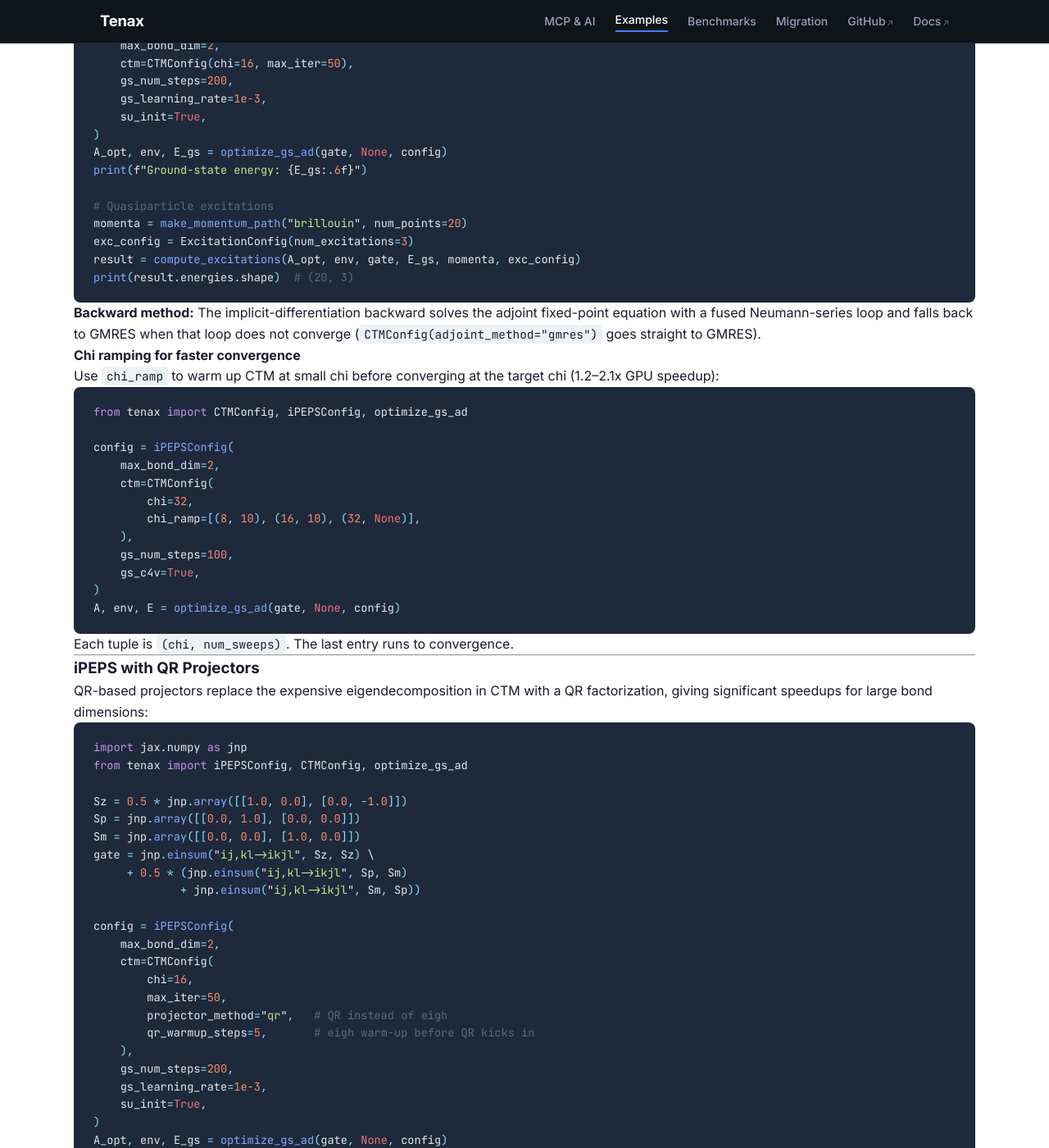
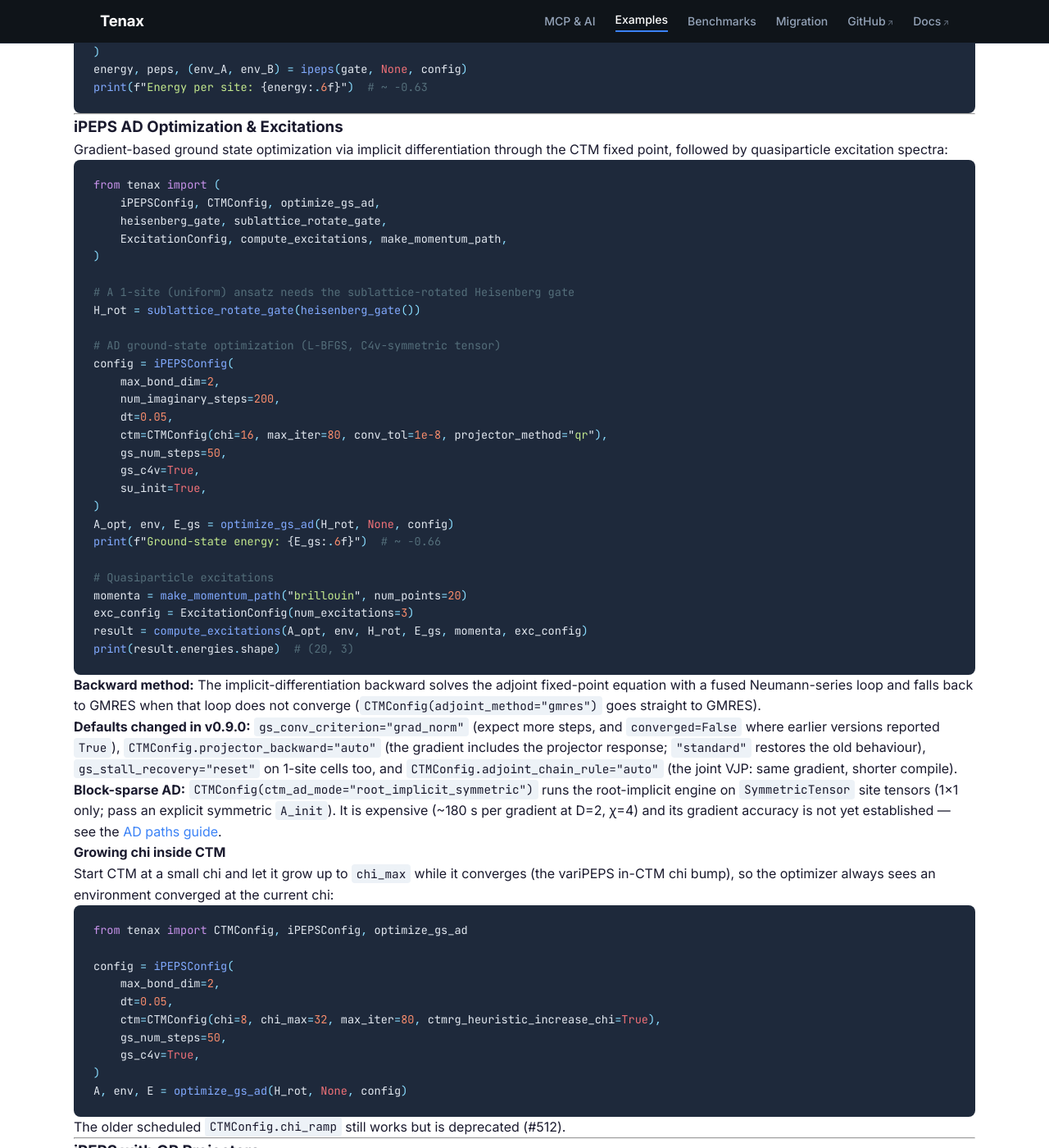
Before and after one commit to tenax-lab/tenax-lab.github.io, a Jekyll site: the page built from examples.md, in a window 1280 px wide and 1400 px high, scrolled down 3345 px. Shown: the whole window at 82% size. Built offline with Jekyll 4.4.1, drawn with Linux system fonts in a browser that asks for light colours; some of the changed text lies outside the part shown.

Commit message:
docs: update site for tenax v0.9.0 (#13)
Audit every code example against the v0.9.0 API and fix what broke:
- DMRG examples (index, examples, migration): build_random_mps is
  deprecated; use FiniteMPS.random(L=..., d=2, chi=..., key=...).
- migration: TensorIndex takes (sym, sectors, multiplicities, flow), so
  use TensorIndex.from_charges; DenseTensor.random_normal does not exist;
  transpose takes axes, not labels; TDVP/iTEBD are implemented.
- iPEPS simple update: dt=0.3 predates the #667 fix (gave -0.53); use
  dt=0.05 (~ -0.63, as in the guide).
- 1-site iPEPS-AD examples: use the sublattice-rotated gate and the
  guide's recipe (dt=0.05, max_iter=80, gs_c4v); the unrotated gate gave
  +0.50 and max_iter=50 raises CTMNotConvergedError in v0.9.0.
- split-CTMRG: optimize_gs_ad returns a DenseTensor; ctm_split takes
  raw arrays (.todense()); note the split CTM is dense-only.
- chi_ramp is deprecated (#512) and failed to converge; show in-CTM chi
  growth (ctmrg_heuristic_increase_chi) instead.
- gs_optimizer default is "lbfgs"; fix TOC anchor; drop the missing
  heisenberg_tdvp.py script row; benchmark CLI sizes/algorithms.

Add v0.9.0 features briefly: GILT / Gilt-TNR example and card, BP bond
gauge, polar GPU SVD, changed iPEPS-AD defaults, the
root_implicit_symmetric engine (with its caveats), and a correctness-
release note linking the changelog.


Claude-Session: https://claude.ai/code/session_01QJU38nnL8t1KQvWs6VTTVg

Co-authored-by: Claude Opus 5.5 <noreply@anthropic.com>

````diff
--- a/examples.md
+++ b/examples.md
@@ -20,10 +20,11 @@ title: Code Examples
 - [iDMRG](#idmrg)
 - [Infinite Cylinder iDMRG](#infinite-cylinder-idmrg)
 - [TRG — 2D Ising Model](#trg--2d-ising-model)
+- [Gilt-TNR](#gilt-tnr)
 - [iPEPS Simple Update](#ipeps-simple-update)
 - [iPEPS AD Optimization & Excitations](#ipeps-ad-optimization--excitations)
 - [iPEPS with QR Projectors](#ipeps-with-qr-projectors)
-- [iPEPS 2-Site AD Optimization](#ipeps-2-site-ad-optimization)
+- [iPEPS 2-Site Shared-Tensor C4v AD](#ipeps-2-site-shared-tensor-c4v-ad)
 - [iPEPS with L-BFGS Optimizer](#ipeps-with-l-bfgs-optimizer)
 - [Split-CTMRG](#split-ctmrg)
 - [AutoMPO](#autompo)
@@ -51,7 +53,7 @@ for i in range(L - 1):
     auto += (0.5, "Sm", i, "Sp", i + 1)
 
 mpo = auto.to_mpo()
-mps = build_random_mps(L, bond_dim=4)
+mps = FiniteMPS.random(L=L, d=2, chi=4, key=jax.random.PRNGKey(0))
 result = dmrg(mpo, mps, DMRGConfig(max_bond_dim=100, num_sweeps=10))
 print(f"Ground state energy: {result.energy:.8f}")
 ```
@@ -82,7 +85,7 @@ for x in range(Lx):
             auto += (0.5, "Sm", i, "Sp", j)
 
 mpo = auto.to_mpo(compress=True)
-mps = build_random_mps(N, physical_dim=2, bond_dim=16)
+mps = FiniteMPS.random(L=N, d=2, chi=16, key=jax.random.PRNGKey(0))
 config = DMRGConfig(max_bond_dim=100, num_sweeps=10, verbose=True)
 result = dmrg(mpo, mps, config)
 print(f"E/N = {result.energy / N:.8f}")
@@ -141,6 +144,31 @@ print(f"TRG:   {f_trg:.8f}")
 print(f"Exact: {f_exact:.8f}")
 ```
 
+`ising_free_energy_exact` returns the free energy per site $f = -\ln Z / (N\beta)$, so compare it with `-log_z_per_n / beta`.
+
+---
+
+### Gilt-TNR
+
+GILT (graph-independent local truncation) removes corner-double-line entanglement before every TRG step; `gilt_tnr` is a drop-in counterpart of `trg` (and `gilt_hotrg` of `hotrg`):
+
+```python
+from tenax import (
+    GiltConfig, GiltTNRConfig, TRGConfig, gilt_tnr, trg,
+    compute_ising_tensor, ising_free_energy_exact,
+)
+
+beta_c = 0.44068679350977147  # Onsager critical point
+T = compute_ising_tensor(beta_c)
+
+log_z_gilt = gilt_tnr(T, GiltTNRConfig(max_bond_dim=8, num_steps=20,
+                                       gilt=GiltConfig(gilt_eps=1e-6)))
+log_z_trg = trg(T, TRGConfig(max_bond_dim=8, num_steps=20))
+f_exact = ising_free_energy_exact(beta_c)
+print(f"Gilt-TNR error: {abs(-log_z_gilt / beta_c - f_exact):.1e}")  # ~1e-4
+print(f"TRG error:      {abs(-log_z_trg / beta_c - f_exact):.1e}")   # ~5e-3
+```
+
 ---
 
 ### iPEPS Simple Update
@@ -161,12 +189,12 @@ gate = jnp.einsum("ij,kl->ikjl", Sz, Sz) \
 config = iPEPSConfig(
     max_bond_dim=2,
     num_imaginary_steps=200,
-    dt=0.3,
+    dt=0.05,
     ctm=CTMConfig(chi=10, max_iter=40),
     unit_cell="2site",
 )
 energy, peps, (env_A, env_B) = ipeps(gate, None, config)
-print(f"Energy per site: {energy:.6f}")  # ~ -0.65
+print(f"Energy per site: {energy:.6f}")  # ~ -0.63
 ```
 
 ---
@@ -176,34 +204,32 @@ print(f"Energy per site: {energy:.6f}")  # ~ -0.65
 Gradient-based ground state optimization via implicit differentiation through the CTM fixed point, followed by quasiparticle excitation spectra:
 
 ```python
-import jax.numpy as jnp
 from tenax import (
     iPEPSConfig, CTMConfig, optimize_gs_ad,
+    heisenberg_gate, sublattice_rotate_gate,
     ExcitationConfig, compute_excitations, make_momentum_path,
 )
 
-Sz = 0.5 * jnp.array([[1.0, 0.0], [0.0, -1.0]])
-Sp = jnp.array([[0.0, 1.0], [0.0, 0.0]])
-Sm = jnp.array([[0.0, 0.0], [1.0, 0.0]])
-gate = jnp.einsum("ij,kl->ikjl", Sz, Sz) \
-     + 0.5 * (jnp.einsum("ij,kl->ikjl", Sp, Sm)
-             + jnp.einsum("ij,kl->ikjl", Sm, Sp))
+# A 1-site (uniform) ansatz needs the sublattice-rotated Heisenberg gate
+H_rot = sublattice_rotate_gate(heisenberg_gate())
 
-# AD ground-state optimization
+# AD ground-state optimization (L-BFGS, C4v-symmetric tensor)
 config = iPEPSConfig(
     max_bond_dim=2,
-    ctm=CTMConfig(chi=16, max_iter=50),
-    gs_num_steps=200,
-    gs_learning_rate=1e-3,
+    num_imaginary_steps=200,
+    dt=0.05,
+    ctm=CTMConfig(chi=16, max_iter=80, conv_tol=1e-8, projector_method="qr"),
+    gs_num_steps=50,
+    gs_c4v=True,
     su_init=True,
 )
-A_opt, env, E_gs = optimize_gs_ad(gate, None, config)
-print(f"Ground-state energy: {E_gs:.6f}")
+A_opt, env, E_gs = optimize_gs_ad(H_rot, None, config)
+print(f"Ground-state energy: {E_gs:.6f}")  # ~ -0.66
 
 # Quasiparticle excitations
 momenta = make_momentum_path("brillouin", num_points=20)
 exc_config = ExcitationConfig(num_excitations=3)
-result = compute_excitations(A_opt, env, gate, E_gs, momenta, exc_config)
+result = compute_excitations(A_opt, env, H_rot, E_gs, momenta, exc_config)
 print(result.energies.shape)  # (20, 3)
 ```
 
@@ -212,57 +238,66 @@ print(result.energies.shape)  # (20, 3)
 > back to GMRES when that loop does not converge (`CTMConfig(adjoint_method="gmres")`
 > goes straight to GMRES).
 
-#### Chi ramping for faster convergence
+> **Defaults changed in v0.9.0:** `gs_conv_criterion="grad_norm"` (expect more
+> steps, and `converged=False` where earlier versions reported `True`),
+> `CTMConfig.projector_backward="auto"` (the gradient includes the projector
+> response; `"standard"` restores the old behaviour), `gs_stall_recovery="reset"`
+> on 1-site cells too, and `CTMConfig.adjoint_chain_rule="auto"` (the joint VJP:
+> same gradient, shorter compile).
 
-Use `chi_ramp` to warm up CTM at small chi before converging at the target chi (1.2--2.1x GPU speedup):
+> **Block-sparse AD:** `CTMConfig(ctm_ad_mode="root_implicit_symmetric")` runs
+> the root-implicit engine on `SymmetricTensor` site tensors (1x1 only; pass an
+> explicit symmetric `A_init`). It is expensive (~180 s per gradient at D=2,
+> χ=4) and its gradient accuracy is not yet established — see the
+> [AD paths guide](https://github.com/tenax-lab/tenax/blob/v0.9.0/docs/guide/algorithms/ipeps_ad_paths.md).
+
+#### Growing chi inside CTM
+
+Start CTM at a small chi and let it grow up to `chi_max` while it converges (the variPEPS in-CTM chi bump), so the optimizer always sees an environment converged at the current chi:
 
 ```python
 from tenax import CTMConfig, iPEPSConfig, optimize_gs_ad
 
 config = iPEPSConfig(
     max_bond_dim=2,
-    ctm=CTMConfig(
-        chi=32,
-        chi_ramp=[(8, 10), (16, 10), (32, None)],
-    ),
-    gs_num_steps=100,
+    dt=0.05,
+    ctm=CTMConfig(chi=8, chi_max=32, max_iter=80, ctmrg_heuristic_increase_chi=True),
+    gs_num_steps=50,
     gs_c4v=True,
 )
-A, env, E = optimize_gs_ad(gate, None, config)
+A, env, E = optimize_gs_ad(H_rot, None, config)
 ```
 
-Each tuple is `(chi, num_sweeps)`. The last entry runs to convergence.
+The older scheduled `CTMConfig.chi_ramp` still works but is deprecated (#512).
 
 ---
 
 ### iPEPS with QR Projectors
 
-QR-based projectors replace the expensive eigendecomposition in CTM with a QR factorization, giving significant speedups for large bond dimensions:
+QR-based projectors replace the SVD in CTM with a QR factorization, giving significant speedups for large bond dimensions:
 
 ```python
-import jax.numpy as jnp
-from tenax import iPEPSConfig, CTMConfig, optimize_gs_ad
+from tenax import (
+    iPEPSConfig, CTMConfig, optimize_gs_ad,
+    heisenberg_gate, sublattice_rotate_gate,
+)
 
-Sz = 0.5 * jnp.array([[1.0, 0.0], [0.0, -1.0]])
-Sp = jnp.array([[0.0, 1.0], [0.0, 0.0]])
-Sm = jnp.array([[0.0, 0.0], [1.0, 0.0]])
-gate = jnp.einsum("ij,kl->ikjl", Sz, Sz) \
-     + 0.5 * (jnp.einsum("ij,kl->ikjl", Sp, Sm)
-             + jnp.einsum("ij,kl->ikjl", Sm, Sp))
+H_rot = sublattice_rotate_gate(heisenberg_gate())
 
 config = iPEPSConfig(
     max_bond_dim=2,
+    dt=0.05,
     ctm=CTMConfig(
         chi=16,
-        max_iter=50,
-        projector_method="qr",   # QR instead of eigh
-        qr_warmup_steps=5,       # eigh warm-up before QR kicks in
+        max_iter=80,
+        projector_method="qr",   # QR instead of the default SVD
+        qr_warmup_steps=5,       # SVD warm-up sweeps before QR kicks in
     ),
-    gs_num_steps=200,
-    gs_learning_rate=1e-3,
+    gs_num_steps=50,
+    gs_c4v=True,
     su_init=True,
 )
-A_opt, env, E_gs = optimize_gs_ad(gate, None, config)
+A_opt, env, E_gs = optimize_gs_ad(H_rot, None, config)
 print(f"Ground-state energy: {E_gs:.6f}")
 ```
 
@@ -296,7 +331,7 @@ config = iPEPSConfig(
     gs_c4v=True,          # shared-tensor C4v parameterization
     su_init=True,
     num_imaginary_steps=100,
-    dt=0.3,
+    dt=0.05,
 )
 (A_opt, B_opt), (env_A, env_B), E_gs = optimize_gs_ad(gate, None, config)
 print(f"Ground-state energy: {E_gs:.6f}")
@@ -309,29 +344,28 @@ print(f"Ground-state energy: {E_gs:.6f}")
 L-BFGS with Armijo backtracking line search converges faster than Adam near the minimum. Each line search trial runs fresh CTM convergence:
 
 ```python
-import jax.numpy as jnp
-from tenax import iPEPSConfig, CTMConfig, optimize_gs_ad
+from tenax import (
+    iPEPSConfig, CTMConfig, optimize_gs_ad,
+    heisenberg_gate, sublattice_rotate_gate,
+)
 
-Sz = 0.5 * jnp.array([[1.0, 0.0], [0.0, -1.0]])
-Sp = jnp.array([[0.0, 1.0], [0.0, 0.0]])
-Sm = jnp.array([[0.0, 0.0], [1.0, 0.0]])
-gate = jnp.einsum("ij,kl->ikjl", Sz, Sz) \
-     + 0.5 * (jnp.einsum("ij,kl->ikjl", Sp, Sm)
-             + jnp.einsum("ij,kl->ikjl", Sm, Sp))
+H_rot = sublattice_rotate_gate(heisenberg_gate())
 
 config = iPEPSConfig(
     max_bond_dim=2,
-    ctm=CTMConfig(chi=16, max_iter=50),
-    gs_optimizer="lbfgs",          # L-BFGS with line search
+    dt=0.05,
+    ctm=CTMConfig(chi=16, max_iter=80),
+    gs_optimizer="lbfgs",          # L-BFGS with line search (the default)
     gs_num_steps=30,
     gs_line_search_max_steps=8,
+    gs_c4v=True,
     su_init=True,
 )
-A_opt, env, E_gs = optimize_gs_ad(gate, None, config)
+A_opt, env, E_gs = optimize_gs_ad(H_rot, None, config)
 print(f"Ground-state energy: {E_gs:.6f}")
 ```
 
-Available optimizers: `"adam"` (default, cosine lr decay), `"lbfgs"`, `"cg"`.
+Available optimizers: `"lbfgs"` (default), `"adam"` (cosine lr decay), `"cg"`.
 
 ---
 
@@ -340,37 +374,36 @@ Available optimizers: `"adam"` (default, cosine lr decay), `"lbfgs"`, `"cg"`.
 Split-CTMRG (Naumann, Weerda, Eisert, Rizzi & Schmoll, [arXiv:2502.10298](https://arxiv.org/abs/2502.10298)) keeps ket and bra layers separate in CTM edge tensors, reducing projector cost from $O(\chi^3 D^6)$ to $O(\chi^3 D^3)$:
 
 ```python
-import jax.numpy as jnp
 from tenax import (
     iPEPSConfig, CTMConfig, optimize_gs_ad,
+    heisenberg_gate, sublattice_rotate_gate,
     ctm_split, compute_energy_split_ctm,
 )
 
-Sz = 0.5 * jnp.array([[1.0, 0.0], [0.0, -1.0]])
-Sp = jnp.array([[0.0, 1.0], [0.0, 0.0]])
-Sm = jnp.array([[0.0, 0.0], [1.0, 0.0]])
-gate = jnp.einsum("ij,kl->ikjl", Sz, Sz) \
-     + 0.5 * (jnp.einsum("ij,kl->ikjl", Sp, Sm)
-             + jnp.einsum("ij,kl->ikjl", Sm, Sp))
+H_rot = sublattice_rotate_gate(heisenberg_gate())
 
 # First optimize with standard CTM
 config = iPEPSConfig(
     max_bond_dim=2,
-    ctm=CTMConfig(chi=16, max_iter=50),
-    gs_num_steps=200,
-    gs_learning_rate=1e-3,
+    dt=0.05,
+    ctm=CTMConfig(chi=16, max_iter=80, projector_method="qr"),
+    gs_num_steps=50,
+    gs_c4v=True,
     su_init=True,
 )
-A_opt, env, E_gs = optimize_gs_ad(gate, None, config)
+A_opt, env, E_gs = optimize_gs_ad(H_rot, None, config)
 
-# Evaluate with split-CTMRG
+# Evaluate with split-CTMRG (takes raw arrays)
+A = A_opt.todense()
 split_config = CTMConfig(chi=16, max_iter=100, chi_I=10)
-split_env = ctm_split(A_opt, split_config)
-E = compute_energy_split_ctm(A_opt, split_env, gate, d=2)
+split_env = ctm_split(A, split_config)
+E = compute_energy_split_ctm(A, split_env, H_rot.todense(), d=2)
 print(f"Split-CTM energy: {E:.6f}")
 ```
 
 `chi_I` controls the interlayer bond dimension between ket and bra edge tensors. Setting $\chi_I = \chi \cdot D$ makes the SVD split lossless; smaller values trade accuracy for speed.
+
+Split-CTMRG is dense-only: `ctm_split_tensor` and `CTMConfig(fuse_virtual_legs=False)` raise `NotImplementedError` on `SymmetricTensor` input. Symmetric iPEPS uses the default fused CTM.
 
 ---
 
@@ -494,7 +527,7 @@ Complete example scripts are in the [`examples/`](https://github.com/tenax-lab/t
 | `heisenberg_ipeps_excitations.py` | iPEPS excitations | Heisenberg dispersion along Gamma-X-M-Gamma |
 | `ising_trg.py` | TRG | 2D Ising vs Onsager exact |
 | `ising_hotrg.py` | HOTRG | 2D Ising vs Onsager exact |
-| `heisenberg_tdvp.py` | TDVP | Heisenberg chain real-time evolution (1-site and 2-site) |
+| `gilt_hotrg_ising.py` | Gilt-HOTRG | 2D Ising critical point |
 
 Run any example:
 
````
Also changed, not shown: other parts of examples.md (+4 -2 lines), benchmarks.md (+23 -19 lines), index.md (+9 -6 lines), migration.md (+21 -19 lines).
